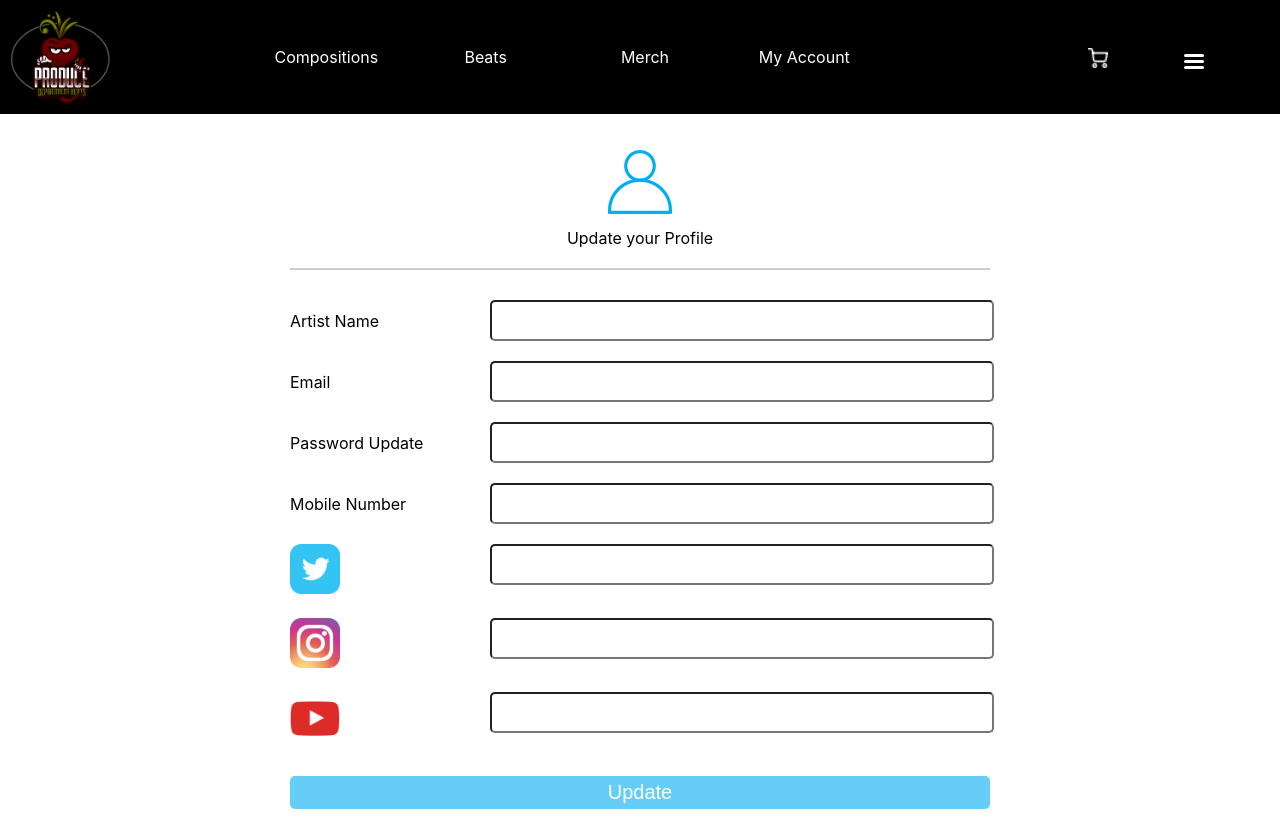
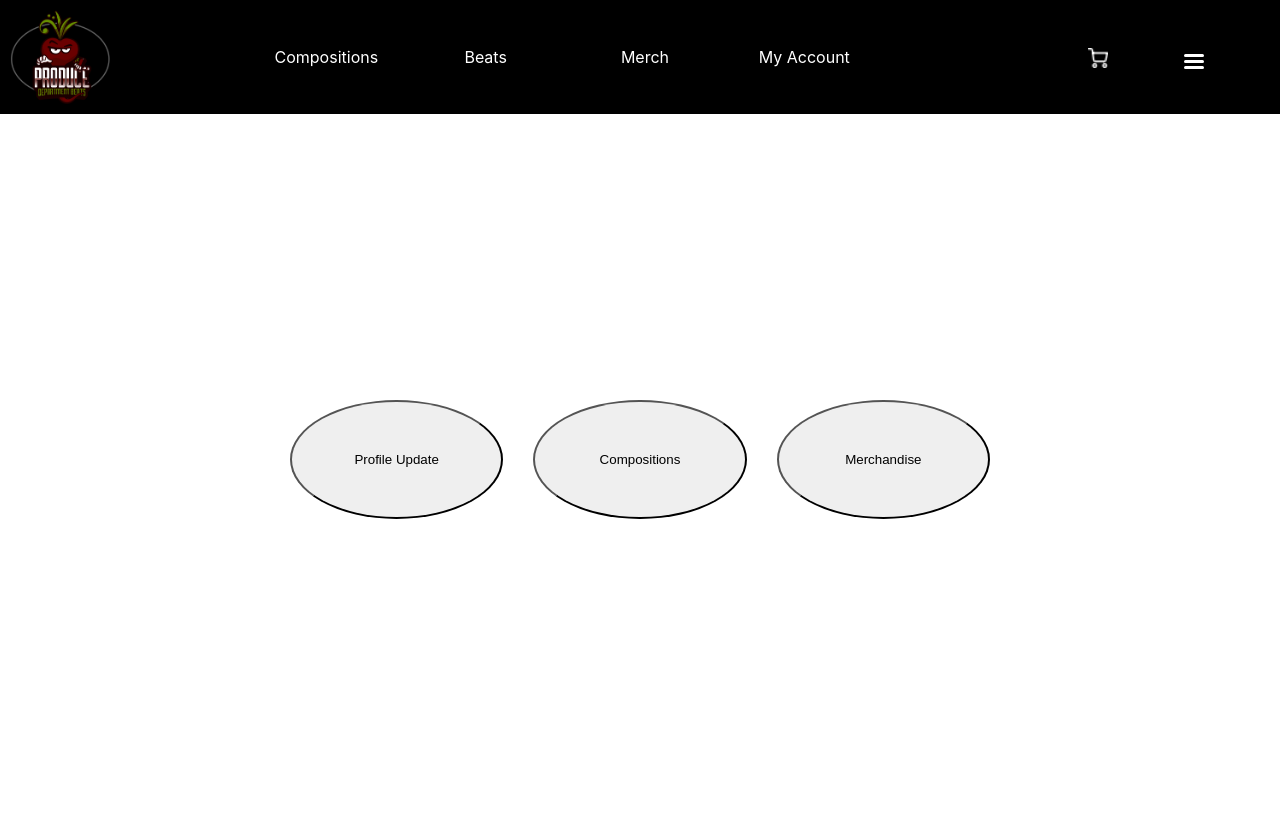
Before and after one commit to vernonsyncere/pdbeats, a React (Create React App) app in the folder client/: page / in a window 1280 px wide. After the commit the page ends 800 px from the top, so only its background shows below. Built offline with nearby package versions, Linux system fonts and the light colour scheme.

Commit message:
added the AdminDashBoard page

```diff
--- a/client/src/App.js
+++ b/client/src/App.js
@@ -8,6 +8,7 @@ import BeatStore from './components/BeatStore/BeatStore';
 import Compositions from './components/Compositions/Compositions';
 import MyOrder from './components/MyOrder/MyOrder';
 import ClientProfile from './components/ClientProfile/ClientProfile';
+import AdminDashBoard from './components/AdminDashBoard/AdminDashBoard';
 
 
 
@@ -23,7 +24,8 @@ const App = (props) => {
         {/* <BeatStore/> */}
       {/* <RegistrationLogin/> */}
       {/* <MyOrder></MyOrder> */}
-      <ClientProfile></ClientProfile>
+      {/* <ClientProfile></ClientProfile> */}
+      <AdminDashBoard/>
     </div>
   );
 }
--- /dev/null
+++ b/client/src/components/AdminDashBoard/AdminDashBoard.js
@@ -0,0 +1,17 @@
+import React from 'react';
+
+import classes from './StyledAdminDashBoard.module.css'
+
+const AdminDashBoard = (props) => {
+   return(
+      <div className={classes.AdminDashBoard}>
+         <div className={classes.buttonBox}>
+            <button>Profile Update</button>
+            <button>Compositions</button>
+            <button>Merchandise</button>
+         </div>
+      </div>
+   )
+}
+
+export default AdminDashBoard;
--- /dev/null
+++ b/client/src/components/AdminDashBoard/StyledAdminDashBoard.module.css
@@ -0,0 +1,18 @@
+.AdminDashBoard{
+   margin-top: 400px;
+}
+
+.buttonBox{
+   width: 700px;
+   margin: auto;
+   display: grid;
+   grid-template-columns: 1fr 1fr 1fr;
+   grid-column-gap: 30px;
+   text-align: center;
+}
+
+.buttonBox button{
+   border-radius: 50%;
+   padding-top: 50px;
+   padding-bottom: 50px;
+}
--- a/client/src/components/ClientProfile/ClientProfile.js
+++ b/client/src/components/ClientProfile/ClientProfile.js
@@ -2,9 +2,9 @@ import React from 'react';
 
 import classes from './StyledClientProfile.module.css';
 import profile from './Assets/profile.png';
-import twitter from './Assets/twitter.png'
-import instagram from './Assets/instagram.png'
-import youtube from './Assets/youtube.png'
+import twitter from './Assets/twitter.png';
+import instagram from './Assets/instagram.png';
+import youtube from './Assets/youtube.png';
 
 
 const ClientProfile = (props) => {
@@ -32,21 +32,21 @@ const ClientProfile = (props) => {
                   </div>
                   <div className={ classes.formBox }>
                      <label className={ classes.profileLabel }>Mobile Number</label>
-                     <input type="text"/>
+                     <input type="text" />
                   </div>
                   <div className={ classes.formBox }>
-                     <label className={ classes.profileLabel }><img src={twitter}/></label>
-                     <input className={classes.imgInput} type="text"/>
+                     <label className={ classes.profileLabel }><img src={ twitter } /></label>
+                     <input className={ classes.imgInput } type="text" />
                   </div>
                   <div className={ classes.formBox }>
-                     <label className={ classes.profileLabel }><img src={instagram}/></label>
-                     <input className={classes.imgInput} type="text"/>
+                     <label className={ classes.profileLabel }><img src={ instagram } /></label>
+                     <input className={ classes.imgInput } type="text" />
                   </div>
                   <div className={ classes.formBox }>
-                     <label className={ classes.profileLabel }><img src={youtube}/></label>
-                     <input className={classes.imgInput} type="text"/>
+                     <label className={ classes.profileLabel }><img src={ youtube } /></label>
+                     <input className={ classes.imgInput } type="text" />
                   </div>
-                  <button type="submit">Update</button>
+                  <button type="submit" className={classes.clientButton}>Update</button>
 
                </form>
             </div>
--- a/client/src/components/ClientProfile/StyledClientProfile.module.css
+++ b/client/src/components/ClientProfile/StyledClientProfile.module.css
@@ -57,7 +57,7 @@
     max-width: 100%;
  }
 
-button {
+.clientButton {
    max-width:100%;
    width:100%;
    padding: 5px 0;
```
